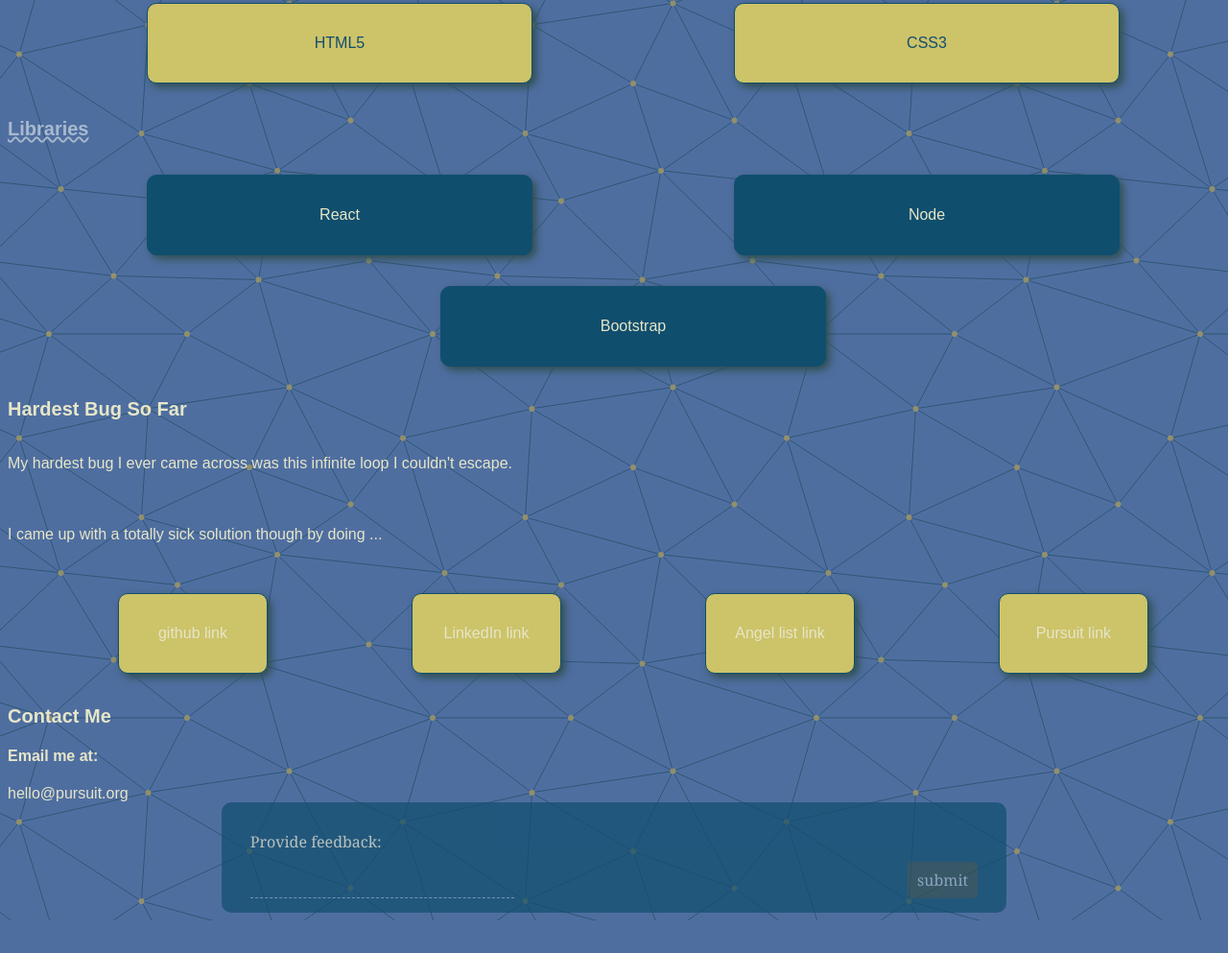
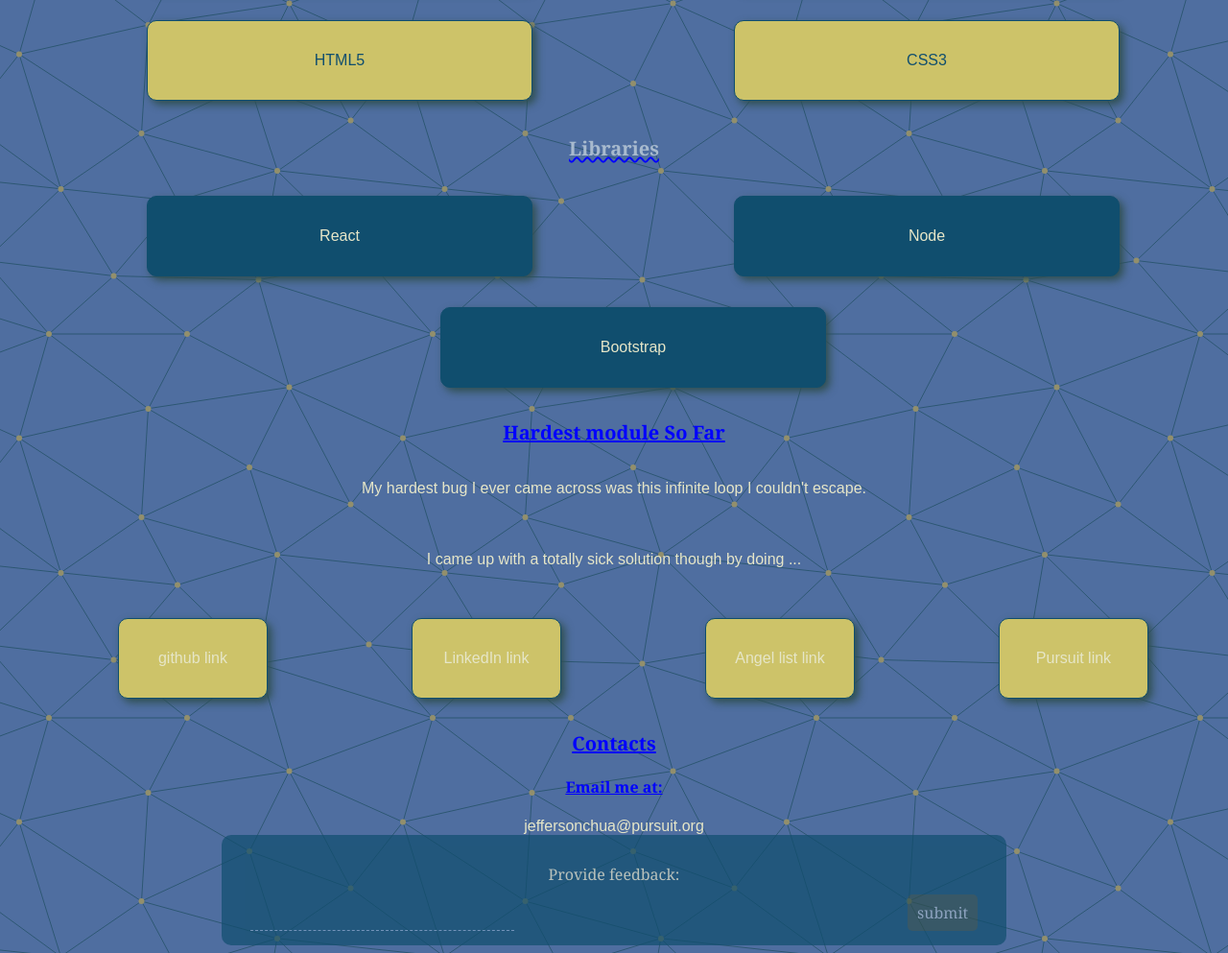
Before and after one commit to 10-2-pursuit/lab-css-selectors, a plain HTML site: page index.html in a window 1280 px wide. Shown: the part 643-1636 px from the top of the page at 96% size. Before the commit the page ends 1602 px from the top, so only its background shows below. Drawn offline with Linux system fonts and the light colour scheme.

Commit message:
done i think

```diff
--- a/index.html
+++ b/index.html
@@ -9,7 +9,7 @@
     <link rel="icon" type="image/x-icon" href="/assets/favicon.ico" />
   </head>
   <body>
-    <h1>Your Name Here</h1>
+    <h1>Jefferson Chua</h1>
     <div>
       <p>
         This is a bunch of information about myself. I'm from here and there and
@@ -18,7 +18,7 @@
       </p>
     </div>
 
-    <img src="./assets/avatar-gfe7eab2c5_640.png" alt="Profile photo" />
+    <img src="./assets/B5F26CF3-E06F-4686-8096-B463760673A3.jpeg" alt="Profile photo" />
 
     <div>
       <h2>Here are some of my Skills!</h2>
@@ -40,7 +40,7 @@
     </div>
 
     <div>
-      <h2>Hardest Bug So Far</h2>
+      <h2>Hardest module So Far</h2>
       <p>
         My hardest bug I ever came across was this infinite loop I couldn't
         escape.
@@ -56,10 +56,10 @@
     </ul>
 
     <footer>
-      <h2>Contact Me</h2>
+      <h2>Contacts</h2>
       <div>
         <h4>Email me at:</h4>
-        <a href="#" target="_top">hello@pursuit.org</a>
+        <a href="#" target="_top">jeffersonchua@pursuit.org</a>
       </div>
       <form>
         <label>Provide feedback:</label>
--- a/styles.css
+++ b/styles.css
@@ -1,4 +1,41 @@
 /* Write your CSS below. */
+p{
+  font-family: Arial, Helvetica, sans-serif;
+}
+h1,
+h2,
+h3,
+h4,
+h5,
+h6{
+  font-family: Georgia, serif;
+  color: blue;
+  font-weight: 700;
+  text-decoration: underline solid rgb(0,0,255);
+}
+
+.skills-header{
+  color: rebeccapurple;
+}
+
+body{
+  text-align: center;
+
+}
+.profile-photo{
+  border: 1px solid rgb(0,0,255)
+}
+a{
+  color: rgb(255 ,0,0);
+}
+.language-list{
+  list-style-image: url("./asset/globe.png");
+}
+
+ul{
+  list-style-type: none;
+}
+
 
 /* Do not change any CSS below this line. */
 
```
Also changed, not shown: assets/B5F26CF3-E06F-4686-8096-B463760673A3.jpeg (added).
